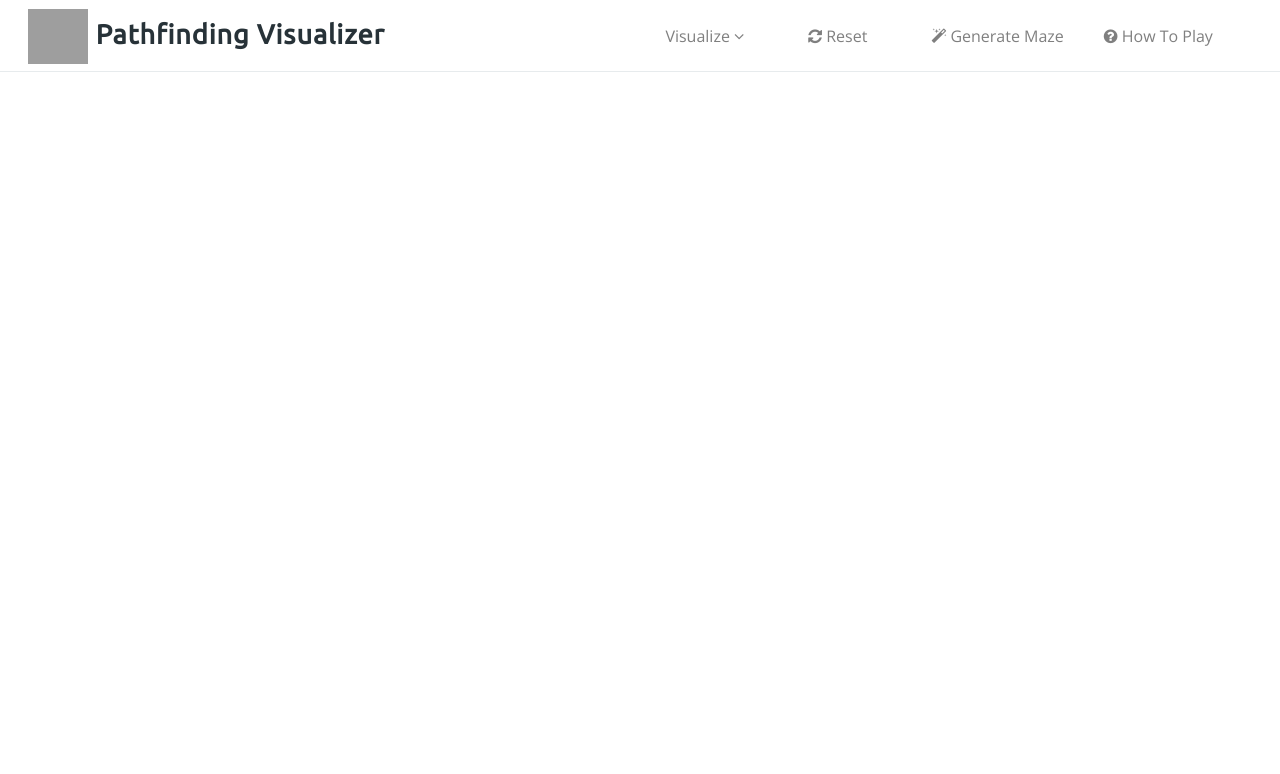
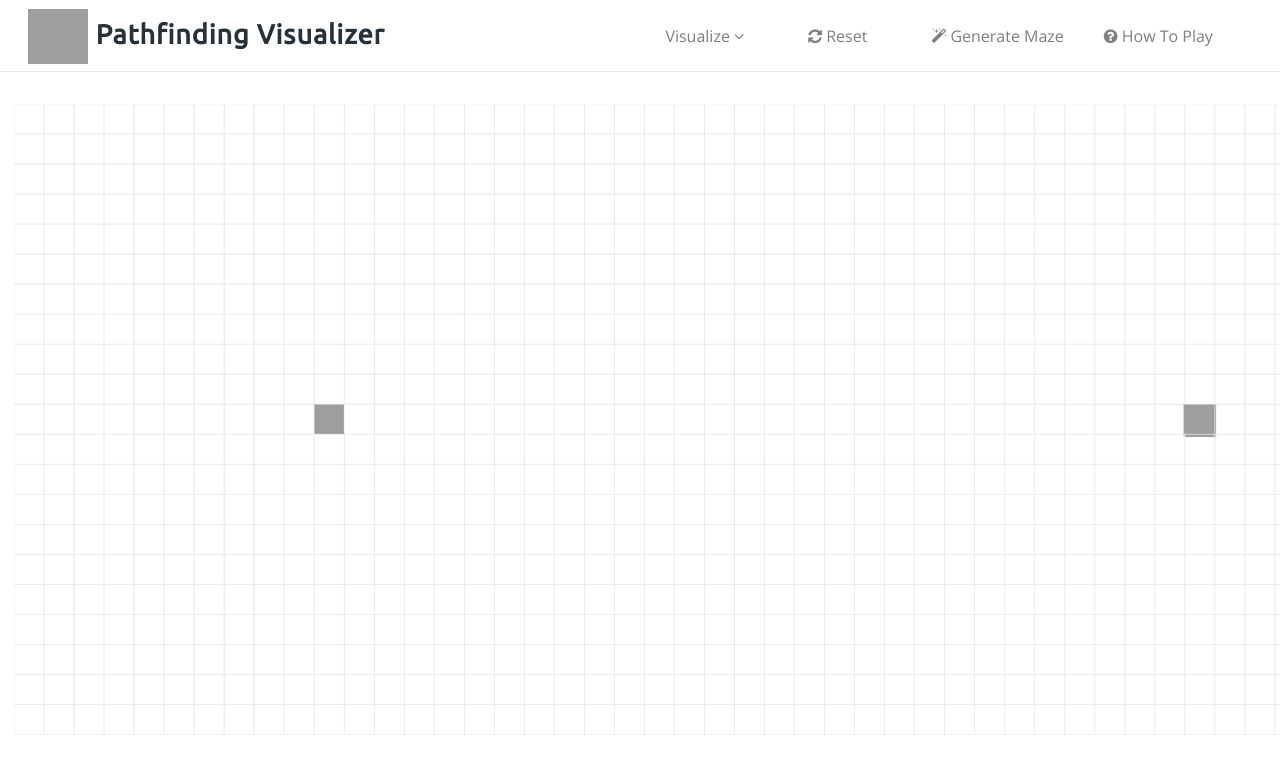
Before and after one commit to LiewShianWei/Pathfinfing-Visualizer, a plain HTML site: page index.html in a window 1280 px wide. Shown: the top 774 px of the page. Drawn offline with nearby package versions, Linux system fonts and the light colour scheme; grey boxes are pictures that could not be loaded.

Commit message:
Update index.html

```diff
--- a/index.html
+++ b/index.html
@@ -69,7 +69,7 @@
 	<canvas id='Canvas' width="1515" height="650"></canvas>
 	<br>
 
-	<script src="Pathfinding Visualizer.js"></script>
+	<script src="Pathfinding_Visualizer.js"></script>
 	<script src="https://ajax.googleapis.com/ajax/libs/jquery/2.1.4/jquery.min.js"></script>
 	<script src="https://cdn.rawgit.com/twbs/bootstrap/v4-dev/dist/js/bootstrap.js"></script>
 
```
